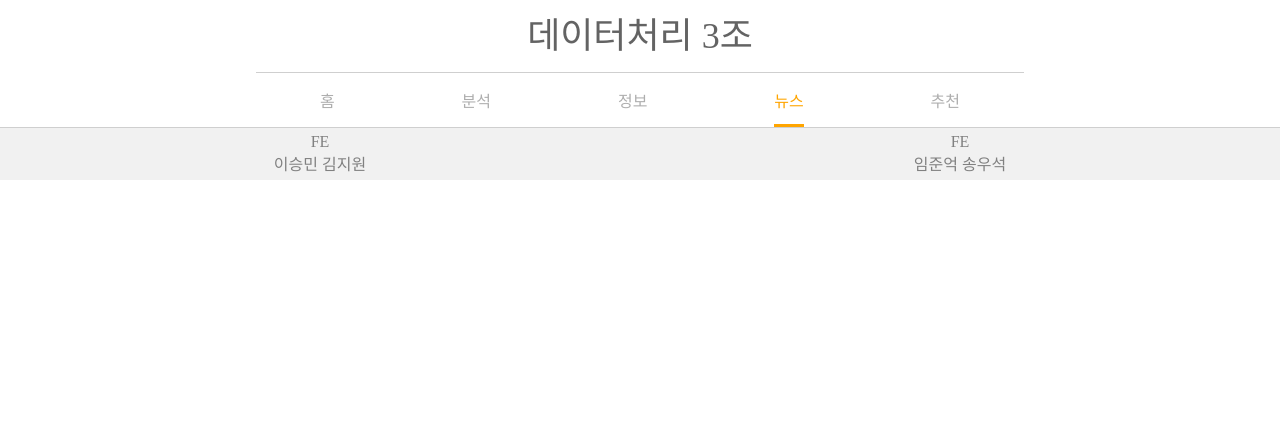
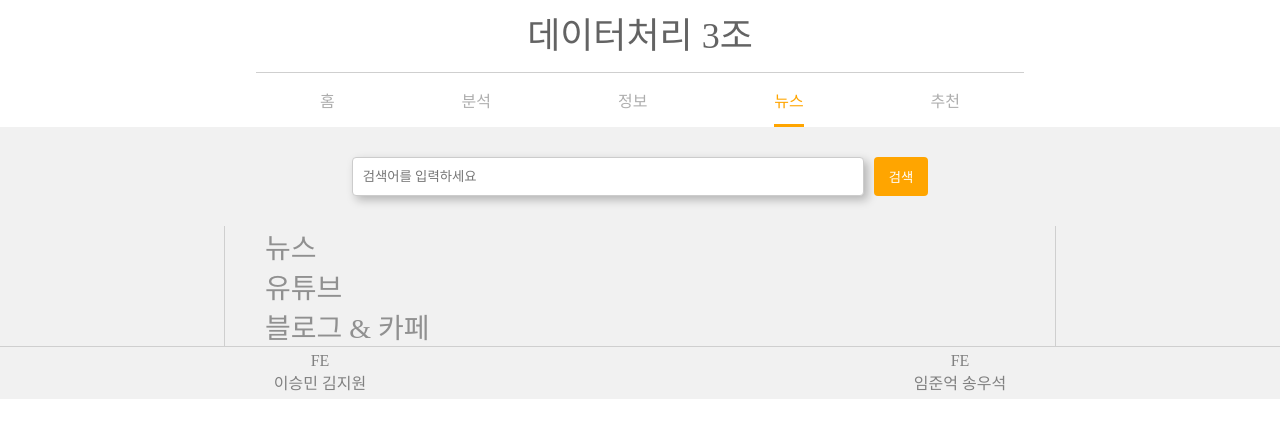
Before and after one commit to DataProcessing3/DP_front, a React (Create React App) app in the folder my-app/: page /NaverNews in a window 1280 px wide. Shown: the top 438 px of the page. Built offline with nearby package versions, Linux system fonts and the light colour scheme.

Commit message:
초기 설정

```diff
--- a/my-app/src/App.js
+++ b/my-app/src/App.js
@@ -3,7 +3,7 @@ import { BrowserRouter, Routes, Route } from 'react-router-dom';
 import DataAnalysis from './pages/DataAnalysis';
 import Information from './pages/KIS';
 import Recommand from './pages/Recommand';
-import News from './pages/NaverNews';
+import NaverNews from './pages/NaverNews';
 import Main from './pages/Main';
 import Header from './pages/Header';
 import Bottom from './pages/Bottom';
@@ -13,14 +13,13 @@ const App = () => {
 		<div className='app-container'>
 			<div>
 				<BrowserRouter>
-    	<Header>
-		</Header>
+					<Header />
 					<div className='container-box'>
 						<Routes>
 							<Route path="/" element={<Main />}></Route>
 							<Route path="/DataAnalysis" element={<DataAnalysis />}></Route>
 							<Route path="/Information" element={<Information />}></Route>
-        		<Route path="/News" element={<News />}></Route>
+							<Route path="/NaverNews" element={<NaverNews />}></Route>
 							<Route path="/Recommand" element={<Recommand />}></Route>
 						</Routes>
 					</div>
--- a/my-app/src/index.js
+++ b/my-app/src/index.js
@@ -6,9 +6,7 @@ import reportWebVitals from './reportWebVitals';
 
 const root = ReactDOM.createRoot(document.getElementById('root'));
 root.render(
-  <React.StrictMode>
-    <App />
-  </React.StrictMode>
+  <App />
 );
 
 // If you want to start measuring performance in your app, pass a function
--- a/my-app/src/pages/DataAnalysis.js
+++ b/my-app/src/pages/DataAnalysis.js
@@ -3,9 +3,14 @@ import React from 'react';
 function DataAnalysis(props) {
     return (
 		<>
-			<div>
+		<div className='body-form'>
+			<div className='sub-title'>
+				분석
+			</div>
+			<div className='data-container'>
 
 			</div>
+		</div>
 		</>
     );
 }
--- a/my-app/src/pages/Header.js
+++ b/my-app/src/pages/Header.js
@@ -1,9 +1,19 @@
-import React from 'react';
+import React, { useState } from 'react';
 import { Link, NavLink } from 'react-router-dom';
 import "../App.css";
 
 function Header(props) {
+    const [searchTerm, setSearchTerm] = useState('');
+
+    const handleSearch = (e) => {
+        e.preventDefault();
+        // 여기에서 검색어에 대한 로직을 추가합니다.
+        console.log("Searching for:", searchTerm);
+
+        setSearchTerm('');
+    };
     return (
+        <div>
             <div>
                 <div className='MainTitle'>
                     <Link to="/" className='custom-link'>
@@ -31,6 +41,21 @@ function Header(props) {
                     </div>
                 </div>
             </div>
+            <div className='container-box'>
+            <div className="main-container">
+                <form onSubmit={handleSearch} className="search-form">
+                    <input
+                        type="text"
+                        value={searchTerm}
+                        onChange={(e) => setSearchTerm(e.target.value)}
+                        placeholder="검색어를 입력하세요"
+                        className="search-input"
+                    />
+                    <button type="submit" className="search-button">검색</button>
+                </form>
+            </div>
+            </div>
+        </div>
     );
 }
 
--- a/my-app/src/pages/KIS.js
+++ b/my-app/src/pages/KIS.js
@@ -1,11 +1,15 @@
 import React from 'react';
 
 function KIS(props) {
-    return (
+	return (
 		<>
-			<div>
-
+		<div className='body-form'style={{height: "100%"}} >
+			<div className='sub-title'>
+				정보
 			</div>
+			<div className='data-container'>
+			</div>
+		</div>
 		</>
     );
 }
--- a/my-app/src/pages/Main.js
+++ b/my-app/src/pages/Main.js
@@ -1,28 +1,10 @@
-import React, { useState } from 'react'; // React와 useState를 import
+import React from 'react'; // React와 useState를 import
 
 const Main = (props) => {
-    const [searchTerm, setSearchTerm] = useState('');
 
-    const handleSearch = (e) => {
-        e.preventDefault();
-        // 여기에서 검색어에 대한 로직을 추가합니다.
-        console.log("Searching for:", searchTerm);
-    };
 
     return (
 		<>
-        <div className="main-container">
-            <form onSubmit={handleSearch} className="search-form">
-                <input
-                    type="text"
-                    value={searchTerm}
-                    onChange={(e) => setSearchTerm(e.target.value)}
-                    placeholder="검색어를 입력하세요"
-                    className="search-input"
-                />
-                <button type="submit" className="search-button">검색</button>
-            </form>
-        </div>
 		<div className='body-form'>
 			<div className='sub-title'>
 				메뉴
@@ -30,17 +12,21 @@ const Main = (props) => {
 			<div className='data-container'>
 				<div className="rectangle">
 					<img src="/img/analy.png" alt="Your Image" style={{ maxWidth: '40%', maxHeight: '40%', objectFit: 'contain' }} />
+					<p>분석</p>
 					</div>
 				<div className="rectangle">
 					<img src="/img/info.png" alt="Your Image" style={{ maxWidth: '40%', maxHeight: '40%', objectFit: 'contain' }} />
+					<p>정보</p>
 					</div>
 			</div>
 			<div className='data-container'>
 				<div className="rectangle">
 					<img src="/img/news.png" alt="Your Image" style={{ maxWidth: '40%', maxHeight: '40%', objectFit: 'contain' }} />
+					<p>뉴스</p>
 					</div>
 				<div className="rectangle">
 					<img src="/img/rec.png" alt="Your Image" style={{ maxWidth: '40%', maxHeight: '40%', objectFit: 'contain' }} />
+					<p>추천</p>
 					</div>
 			</div>
 			<div className='sub-title'>
--- a/my-app/src/pages/NaverNews.js
+++ b/my-app/src/pages/NaverNews.js
@@ -1,11 +1,27 @@
 import React from 'react';
 
 function NaverNews(props) {
-    return (
+	return (
 		<>
-			<div>
+		<div className='body-form'>
+			<div className='sub-title'>
+				뉴스
+			</div>
+			<div className='data-container'>
+			</div>
+			<div className='sub-title'>
+				유튜브
+			</div>
+			<div className='data-container'>
 
 			</div>
+			<div className='sub-title'>
+				블로그 & 카페
+			</div>
+			<div className='data-container'>
+
+			</div>
+		</div>
 		</>
     );
 }
--- a/my-app/src/pages/Recommand.js
+++ b/my-app/src/pages/Recommand.js
@@ -1,11 +1,16 @@
 import React from 'react';
 
 function Recommand(props) {
-    return (
+	return (
 		<>
-			<div>
+		<div className='body-form'>
+			<div className='sub-title'>
+				추천
+			</div>
+			<div className='data-container'>
 
 			</div>
+		</div>
 		</>
     );
 }
```
Lines whose indentation alone changed are shown as unchanged.
